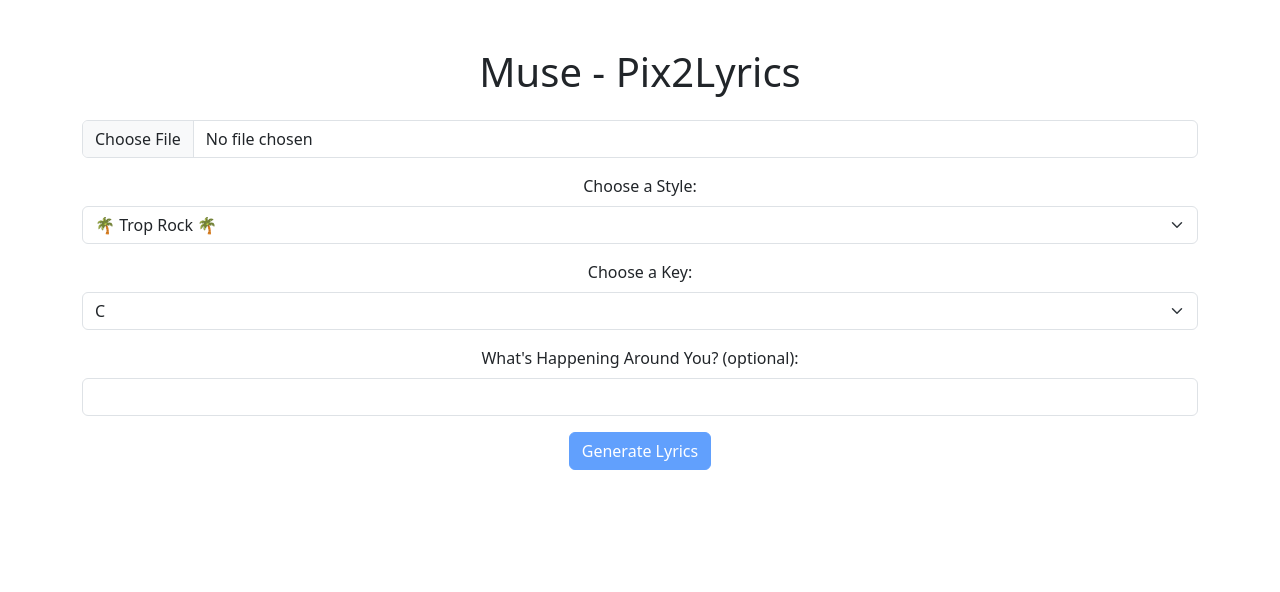
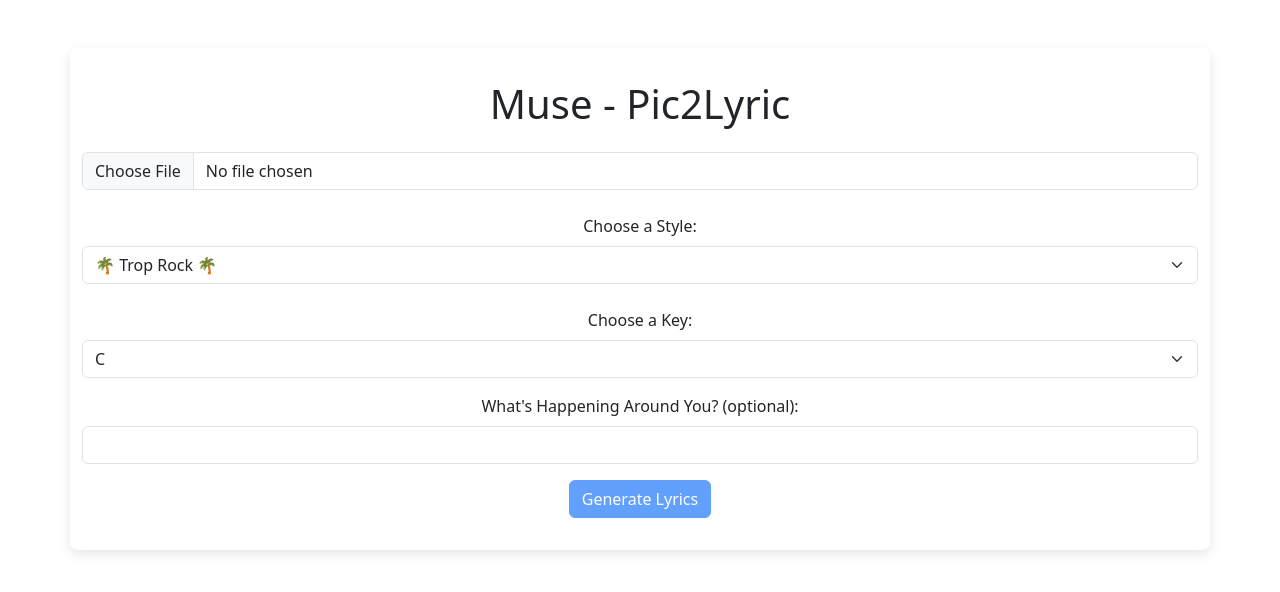
Before and after one commit to JGlessner757/muse, a React (Create React App) app: page / in a window 1280 px wide. Shown: the top 592 px of the page. Built offline with nearby package versions, Linux system fonts and the light colour scheme.

Commit message:
Frontend_Update

```diff
--- a/public/index.html
+++ b/public/index.html
@@ -1,43 +1,16 @@
 <!DOCTYPE html>
 <html lang="en">
   <head>
-    <meta charset="utf-8" />
+    <meta charset="UTF-8" />
+    <meta name="viewport" content="width=device-width, initial-scale=1.0" />
+    <meta name="description" content="Muse - Generate Song Lyrics from Images" />
+    <title>Muse Song Generator</title>
+    <link href="https://fonts.googleapis.com/css2?family=Roboto:wght@400;700&display=swap" rel="stylesheet">
     <link rel="icon" href="%PUBLIC_URL%/favicon.ico" />
-    <meta name="viewport" content="width=device-width, initial-scale=1" />
-    <meta name="theme-color" content="#000000" />
-    <meta
-      name="description"
-      content="Web site created using create-react-app"
-    />
-    <link rel="apple-touch-icon" href="%PUBLIC_URL%/logo192.png" />
-    <!--
-      manifest.json provides metadata used when your web app is installed on a
-      user's mobile device or desktop. See https://developers.google.com/web/fundamentals/web-app-manifest/
-    -->
-    <link rel="manifest" href="%PUBLIC_URL%/manifest.json" />
-    <!--
-      Notice the use of %PUBLIC_URL% in the tags above.
-      It will be replaced with the URL of the `public` folder during the build.
-      Only files inside the `public` folder can be referenced from the HTML.
-
-      Unlike "/favicon.ico" or "favicon.ico", "%PUBLIC_URL%/favicon.ico" will
-      work correctly both with client-side routing and a non-root public URL.
-      Learn how to configure a non-root public URL by running `npm run build`.
-    -->
-    <title>React App</title>
+    <link rel="stylesheet" href="https://fonts.googleapis.com/css2?family=Roboto:wght@400;700&display=swap" />
   </head>
   <body>
     <noscript>You need to enable JavaScript to run this app.</noscript>
     <div id="root"></div>
-    <!--
-      This HTML file is a template.
-      If you open it directly in the browser, you will see an empty page.
-
-      You can add webfonts, meta tags, or analytics to this file.
-      The build step will place the bundled scripts into the <body> tag.
-
-      To begin the development, run `npm start` or `yarn start`.
-      To create a production bundle, use `npm run build` or `yarn build`.
-    -->
   </body>
 </html>
--- a/src/App.css
+++ b/src/App.css
@@ -1,38 +1,61 @@
-.App {
-  text-align: center;
+/* App.css */
+
+
+/* Global font and colors */
+body {
+  font-family: 'Roboto', sans-serif;
+  background-color: #f9f9f9;
+  color: #333;
+  margin: 0;
+  padding: 0;
 }
 
-.App-logo {
-  height: 40vmin;
-  pointer-events: none;
+/* Card-style container */
+.container {
+  max-width: 700px;
+  margin-top: 2rem;
+  padding: 2rem;
+  background-color: white;
+  border-radius: 8px;
+  box-shadow: 0 4px 12px rgba(0, 0, 0, 0.1);
 }
 
-@media (prefers-reduced-motion: no-preference) {
-  .App-logo {
-    animation: App-logo-spin infinite 20s linear;
-  }
+/* Modern button style */
+.btn-primary {
+  background-color: #007bff;
+  border: none;
+  padding: 0.75rem 1.5rem;
+  font-size: 1rem;
+  border-radius: 50px;
+  transition: background-color 0.2s;
 }
 
-.App-header {
-  background-color: #282c34;
-  min-height: 100vh;
-  display: flex;
-  flex-direction: column;
-  align-items: center;
-  justify-content: center;
-  font-size: calc(10px + 2vmin);
-  color: white;
+.btn-primary:hover {
+  background-color: #0056b3;
 }
 
-.App-link {
-  color: #61dafb;
+/* Song lyrics styling */
+.lyrics-container {
+  background-color: #f8f9fa;
+  padding: 1rem;
+  border-radius: 8px;
+  font-size: 1.1rem;
+  line-height: 1.6;
+  color: #333;
 }
 
-@keyframes App-logo-spin {
-  from {
-    transform: rotate(0deg);
-  }
-  to {
-    transform: rotate(360deg);
-  }
+.pre-wrap {
+  white-space: pre-wrap;
 }
+
+/* Keyword container */
+.keywords-container {
+  color: #555;
+  font-style: italic;
+  margin-top: 1rem;
+}
+
+/* Header styles */
+h1, h2 {
+  color: #007bff;
+}
--- a/src/components/ImageUpload.js
+++ b/src/components/ImageUpload.js
@@ -102,13 +102,13 @@ Each section should be labeled clearly, with the text "CHORUS," "VERSE 1," and "
 
   return (
     <div className="container mt-5 text-center">
-      <h1 className="mb-4">Muse - Pix2Lyrics</h1>
+  <h1 className="mb-4">Muse - Pic2Lyric</h1>
 
-      <div className="mb-3">
+  <div className="mb-4">
     <input type="file" className="form-control" onChange={handleFileChange} />
   </div>
 
-      <div className="mb-3">
+  <div className="mb-4">
     <label htmlFor="style-select" className="form-label">Choose a Style:</label>
     <select className="form-select" id="style-select" onChange={(e) => handleStyleChange(e.target.value)} value={style}>
       <option value="Trop Rock">🌴 Trop Rock 🌴</option>
@@ -116,6 +116,7 @@ Each section should be labeled clearly, with the text "CHORUS," "VERSE 1," and "
       <option value="Honky Tonk Hits">👢 Honky Tonk Hits 👢</option>
     </select>
   </div>
+
 
       <div className="mb-3">
         <label htmlFor="key-select" className="form-label">Choose a Key:</label>
@@ -154,12 +155,13 @@ Each section should be labeled clearly, with the text "CHORUS," "VERSE 1," and "
       </button>
 
       {lyrics && (
-  <div className="mt-5 p-4 border rounded bg-light">
-    <h2 className="text-dark">Your Song Lyrics 🎶</h2>
-    <pre style={{ fontSize: '1.2em', fontStyle: 'italic', whiteSpace: 'pre-wrap', color: '#333' }}>{lyrics}</pre>
+  <div className="lyrics-container mt-5 p-4 border rounded bg-light">
+    <h2>Your Song Lyrics 🎶</h2>
+    <pre className="pre-wrap">{lyrics}</pre>
     <p className="mt-2 text-secondary">Key: {key}, BPM: {bpm}</p>
   </div>
 )}
+
 
 
       {keywords && (
```
Lines whose indentation alone changed are shown as unchanged.
